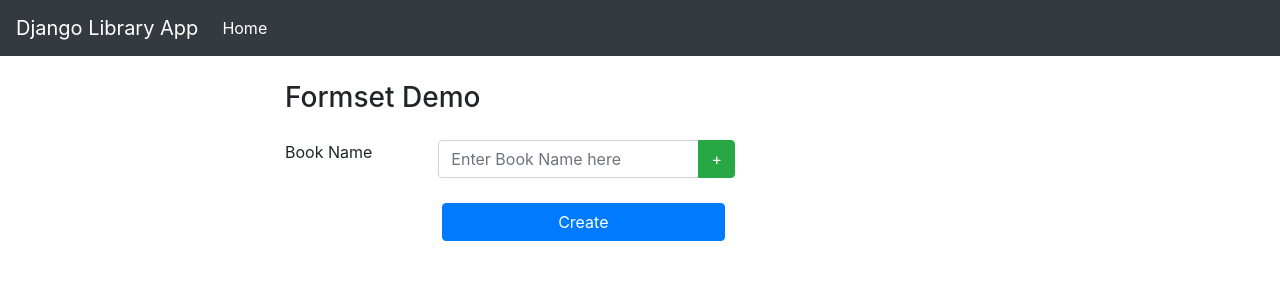
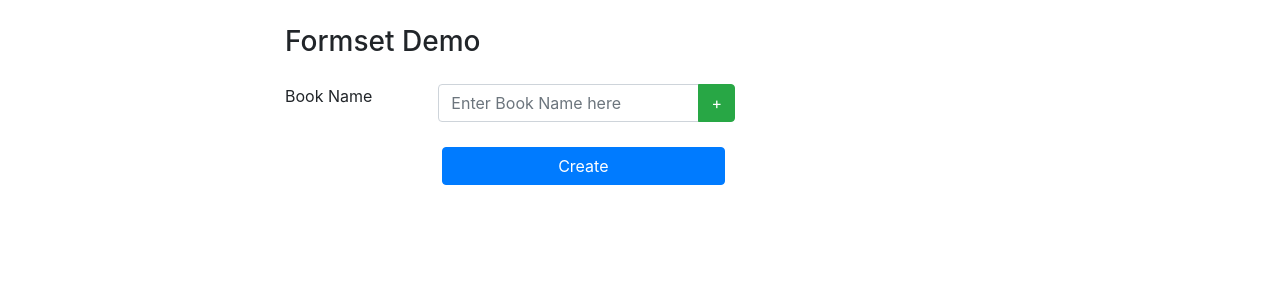
Before and after one commit to evantoh/journal-checker, a Django app: page /reports/create_book/ in a window 1280 px wide. Shown: the top 300 px of the page. Run offline with Django 3.2, Linux system fonts and the light colour scheme; some libraries are stand-ins or nearby versions.

Commit message:
modify base1 to fit the need

```diff
--- a/reports/demands/templates/base1.html
+++ b/reports/demands/templates/base1.html
@@ -12,24 +12,15 @@
             margin-top: 25px;
         }
     </style>
-    {% block custom_css %}{% endblock %}
-    <title>Django Library App</title>
+
+    <title>Platinum </title>
 </head>
 
 <body>
-    <nav class="navbar navbar-expand-lg navbar-dark bg-dark">
-        <a class="navbar-brand" href="#">Django Library App</a>
-        <button class="navbar-toggler" type="button" data-toggle="collapse" data-target="#navbarSupportedContent" aria-controls="navbarSupportedContent" aria-expanded="false" aria-label="Toggle navigation">
-            <span class="navbar-toggler-icon"></span>
-        </button>
-        <div class="collapse navbar-collapse" id="navbarSupportedContent">
-            <ul class="navbar-nav mr-auto">
-                <li class="nav-item active">
-                    <a class="nav-link" href="/">Home <span class="sr-only">(current)</span></a>
-                </li>
-            </ul>
-        </div>
-    </nav>
+    <div class="container">
+        {% block top_content %} {% endblock %} {% block content %} {% endblock %}
+
+    </div>
 
     <div class="container">
         <div class="row spacer"></div>
@@ -40,11 +31,14 @@
         </div>
     </div>
 
-    <!-- Optional JavaScript -->
-    <!-- jQuery first, then Popper.js, then Bootstrap JS -->
-    <script src="https://code.jquery.com/jquery-3.3.1.slim.min.js" integrity="sha384-q8i/X+965DzO0rT7abK41JStQIAqVgRVzpbzo5smXKp4YfRvH+8abtTE1Pi6jizo" crossorigin="anonymous"></script>
+
+    <script src="//ajax.googleapis.com/ajax/libs/jquery/1.11.0/jquery.min.js"></script>
+    <script src="//netdna.bootstrapcdn.com/bootstrap/3.1.1/js/bootstrap.min.js"></script>
+    <script type="text/javascript" charset="utf8" src="https://cdn.datatables.net/1.10.19/js/jquery.dataTables.js"></script>
+
+    <!-- <script src="https://code.jquery.com/jquery-3.3.1.slim.min.js" integrity="sha384-q8i/X+965DzO0rT7abK41JStQIAqVgRVzpbzo5smXKp4YfRvH+8abtTE1Pi6jizo" crossorigin="anonymous"></script>
     <script src="https://cdnjs.cloudflare.com/ajax/libs/popper.js/1.14.3/umd/popper.min.js" integrity="sha384-ZMP7rVo3mIykV+2+9J3UJ46jBk0WLaUAdn689aCwoqbBJiSnjAK/l8WvCWPIPm49" crossorigin="anonymous"></script>
-    <script src="https://stackpath.bootstrapcdn.com/bootstrap/4.1.1/js/bootstrap.min.js" integrity="sha384-smHYKdLADwkXOn1EmN1qk/HfnUcbVRZyYmZ4qpPea6sjB/pTJ0euyQp0Mk8ck+5T" crossorigin="anonymous"></script>
+     -->
     {% block custom_js %}{% endblock %}
 </body>
 
```
